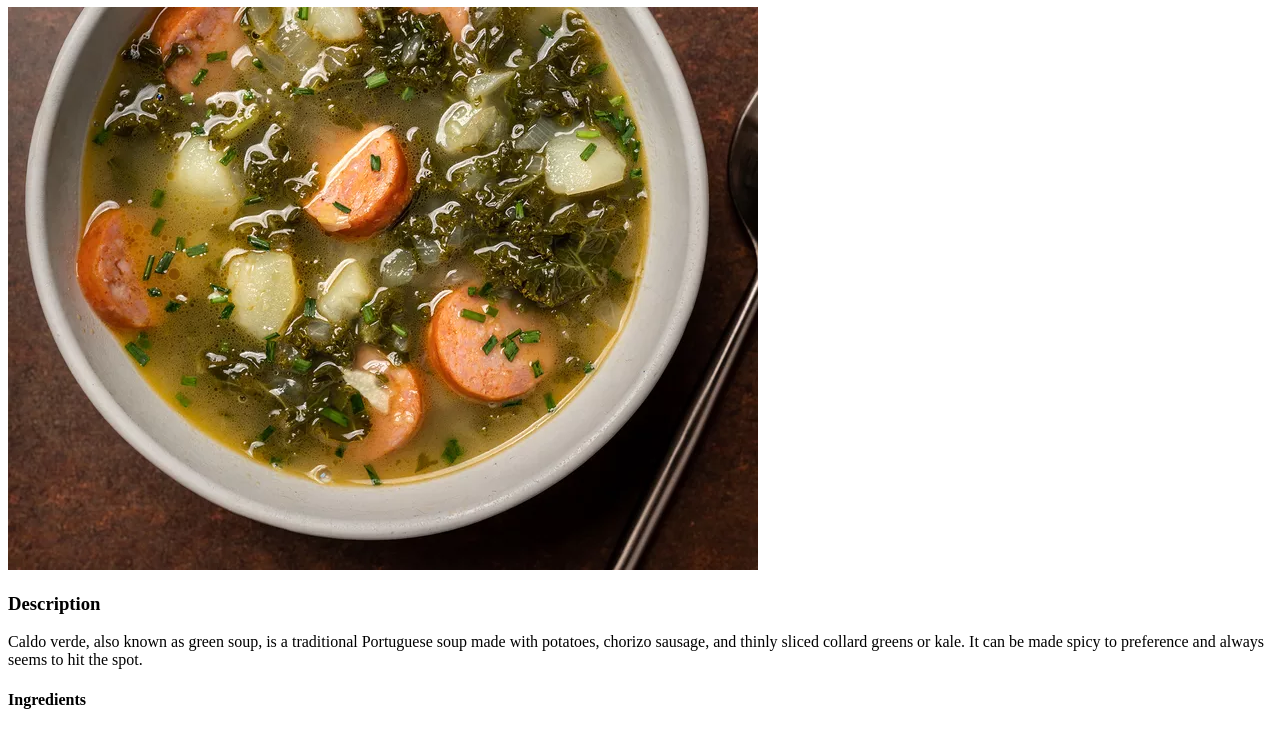
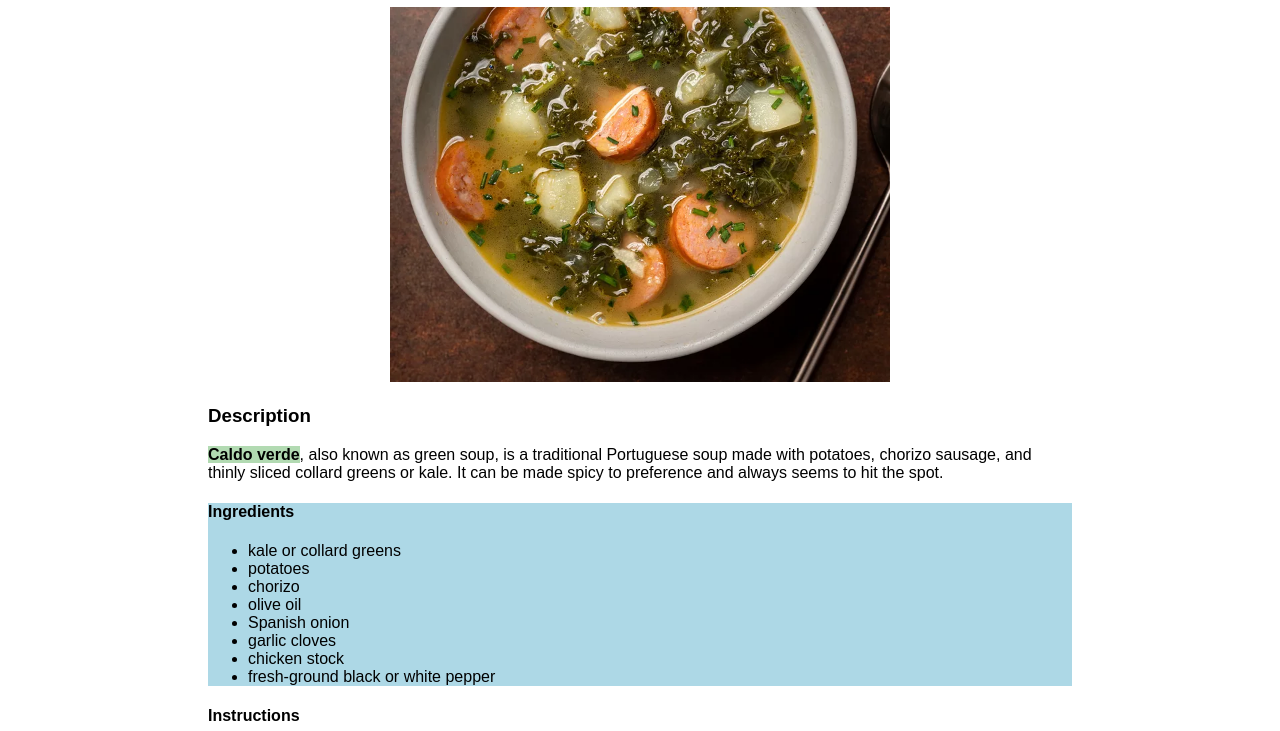
Before and after one commit to wwbxtrm/odin-recipes, a plain HTML site: page caldo_verde.html in a window 1280 px wide. Shown: the part 73-804 px from the top of the page. Drawn offline with Linux system fonts and the light colour scheme.

Commit message:
Add CSS styling to pages, change file structure

```diff
--- a/recipes/caldo_verde.html
+++ b/caldo_verde.html
@@ -5,14 +5,20 @@
   <meta http-equiv="X-UA-Compatible" content="IE=edge">
   <meta name="viewport" content="width=device-width, initial-scale=1.0">
   <title>Caldo Verde</title>
+  <link rel="stylesheet" href="styles.css">
 </head>
 <body>
   <h1>Caldo Verde</h1>
-    <img src="../images/caldo_verde.webp" alt="Mmm...">
+  <div class="centered">
+    <img src="images/caldo_verde.webp" alt="Caldo Verde">
+  </div>
+  <div class="maintextmargins">
     <h3>Description</h3>
-      <p>Caldo verde, also known as green soup, is a traditional Portuguese soup made with potatoes,
+      <p><strong class="greenback">Caldo verde</strong>, also known as green soup, is a traditional Portuguese soup made with potatoes,
         chorizo sausage, and thinly sliced collard greens or kale. It can be made spicy to preference and always
         seems to hit the spot.</p>
+  </div>
+  <div class="ingred maintextmargins">
     <h4>Ingredients</h4>
       <ul>
         <li>kale or collard greens</li>
@@ -24,6 +30,8 @@
         <li>chicken stock</li>
         <li>fresh-ground black or white pepper</li>
       </ul>
+  </div>
+  <div class="maintextmargins">
     <h4>Instructions</h4>
       <ol>
         <li>Warm the oil in a large pot of water over medium heat. Add chorizo and brown.</li>
@@ -34,5 +42,7 @@
         <li>Season with salt and pepper, or other spices.</li>
         <li>Serve, adding the chorizo back in.</li>
       </ol>
+  </div>
+  <a href="index.html" class="centered">Back to main page</a>
 </body>
 </html>
--- /dev/null
+++ b/styles.css
@@ -0,0 +1,34 @@
+* {
+  font-family: Arial, Helvetica, sans-serif;
+}
+
+img {
+  width: 500px;
+  height: auto;
+}
+
+.centered {
+  display: block;
+  text-align: center;
+}
+
+h1 {
+  text-align: center;
+}
+
+.ingred {
+  background-color: lightblue;
+}
+
+.greenback {
+  background-color: rgb(178, 218, 178);
+}
+
+.redback {
+  background-color: rgb(228, 179, 179);
+}
+
+.maintextmargins {
+  margin-left: 200px;
+  margin-right: 200px;
+}
```
Also changed, not shown: beef_stroganoff.html (renamed from recipes/beef_stroganoff.html, +6 -2 lines), index.html (+4 -4 lines), strawberry_shortcake.html (renamed from recipes/strawberry_shortcake.html, +14 -4 lines), images/beef-stroganoff.jpg (added), images/strawberry_shortcake.jpg (deleted), images/strawberryshortcake.jpg (added).
